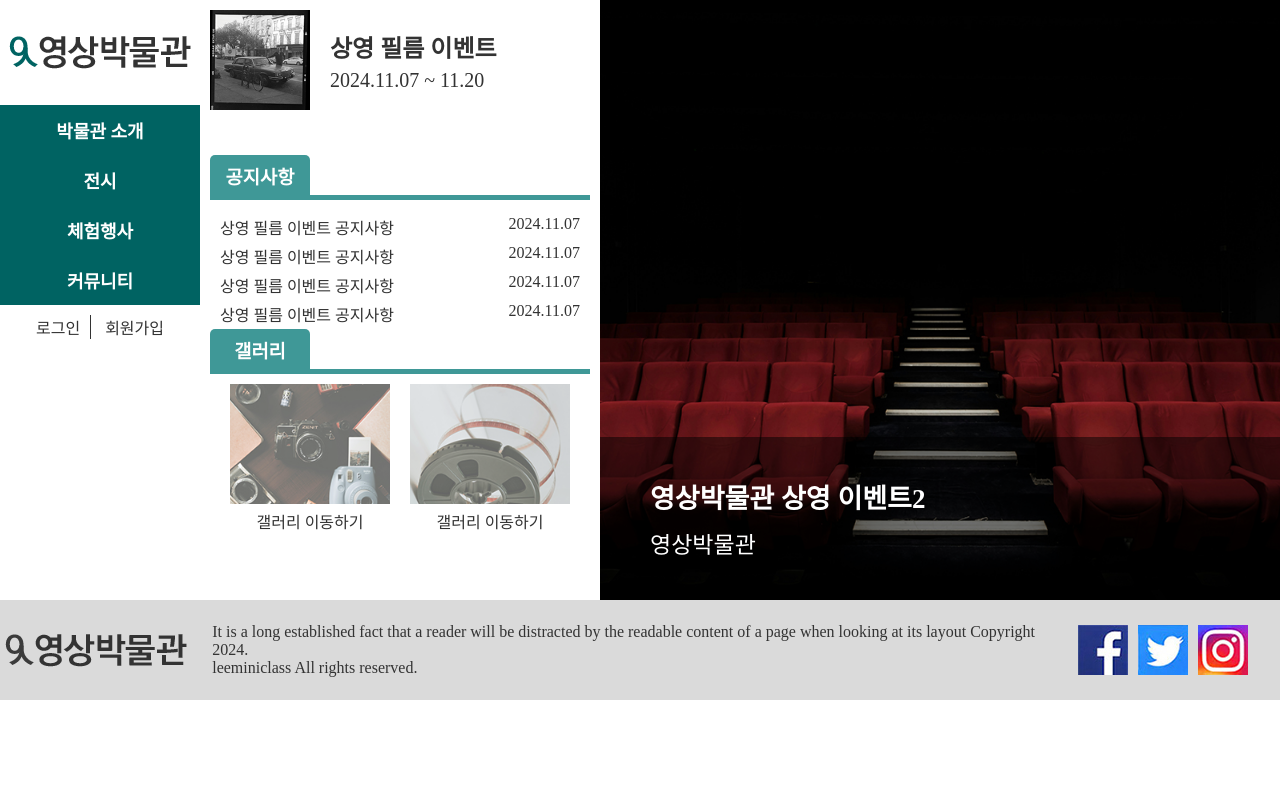
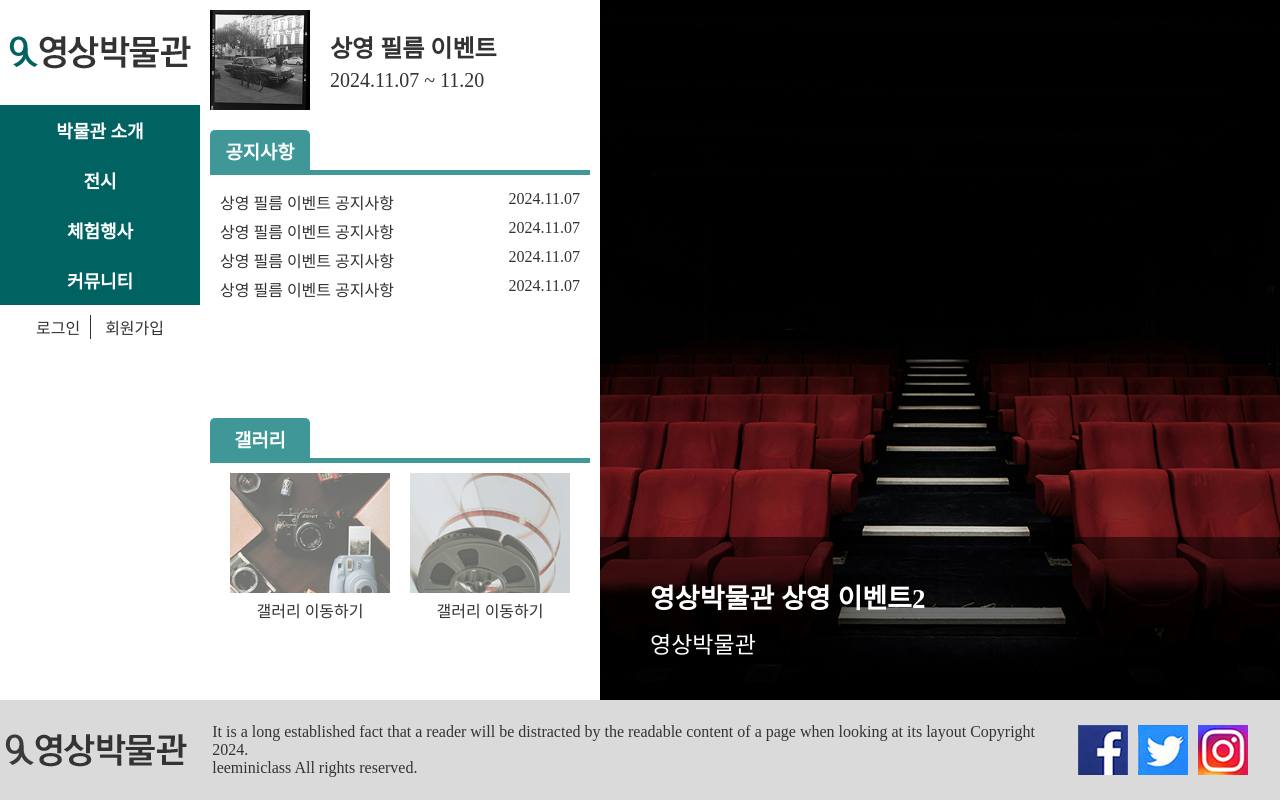
Before and after one commit to kimziyeon/webDesign-E3, a plain HTML site: page index.html in a window 1280 px wide. Drawn offline with Linux system fonts and the light colour scheme.

Commit message:
20241107

```diff
--- a/css/style.css
+++ b/css/style.css
@@ -28,8 +28,9 @@ body {
 
 .wrap {
     min-width: 1000px;
+    min-height: 610px;
     width: 100%;
-    height: 700px;
+    height: 100vh;
     position: relative;
 }
 
@@ -116,6 +117,9 @@ nav>ul>li:hover>a {
     border-right: 1px solid #333;
 }
 
+
+
+
 main {
     width: 400px;
     /* background-color: salmon; */
@@ -129,7 +133,7 @@ main {
 
 
 .banner {
-    height: 25%;
+    height: 120px;
 }
 
 .banner>a {
@@ -156,7 +160,9 @@ main {
 
 
 .notice {
-    height: 30%;
+    height: calc(60% - 120px);
+    overflow: hidden;
+
 }
 
 .notice>ul {}
@@ -199,7 +205,8 @@ main {
 
 
 .gall {
-    height: 32%;
+    height: 40%;
+    overflow: hidden;
 
 }
 
```
